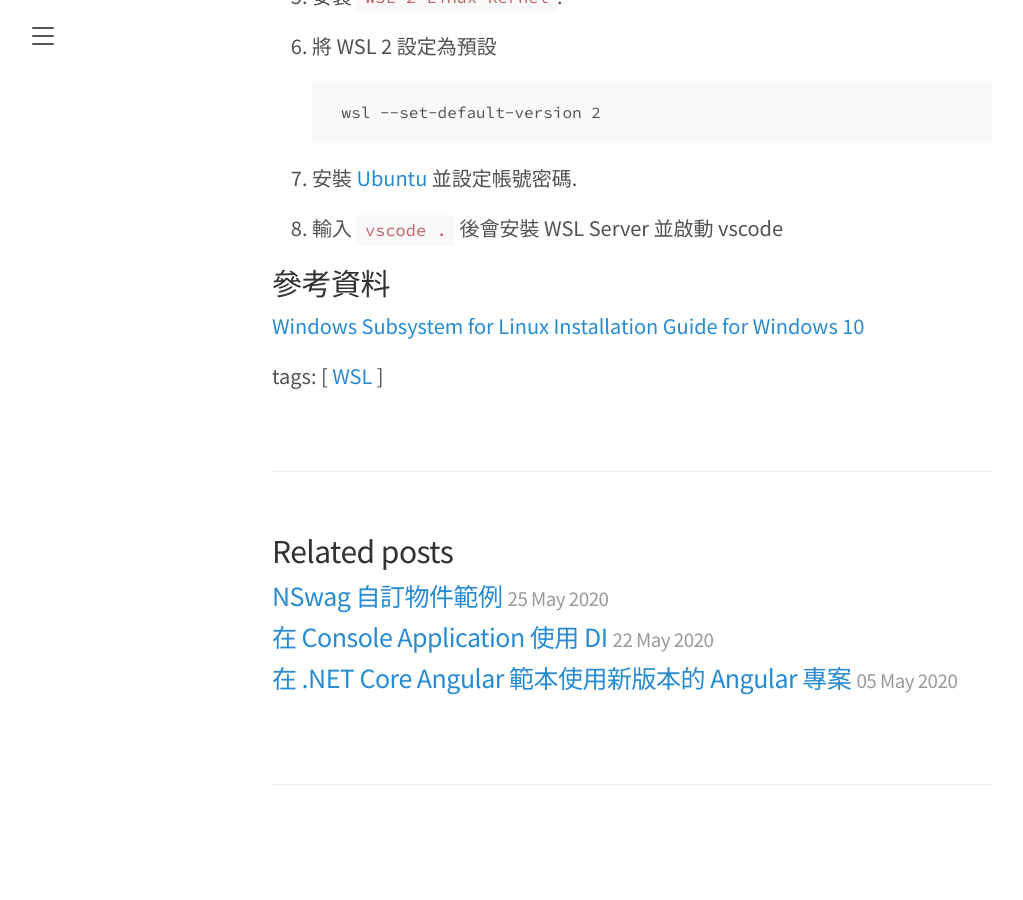
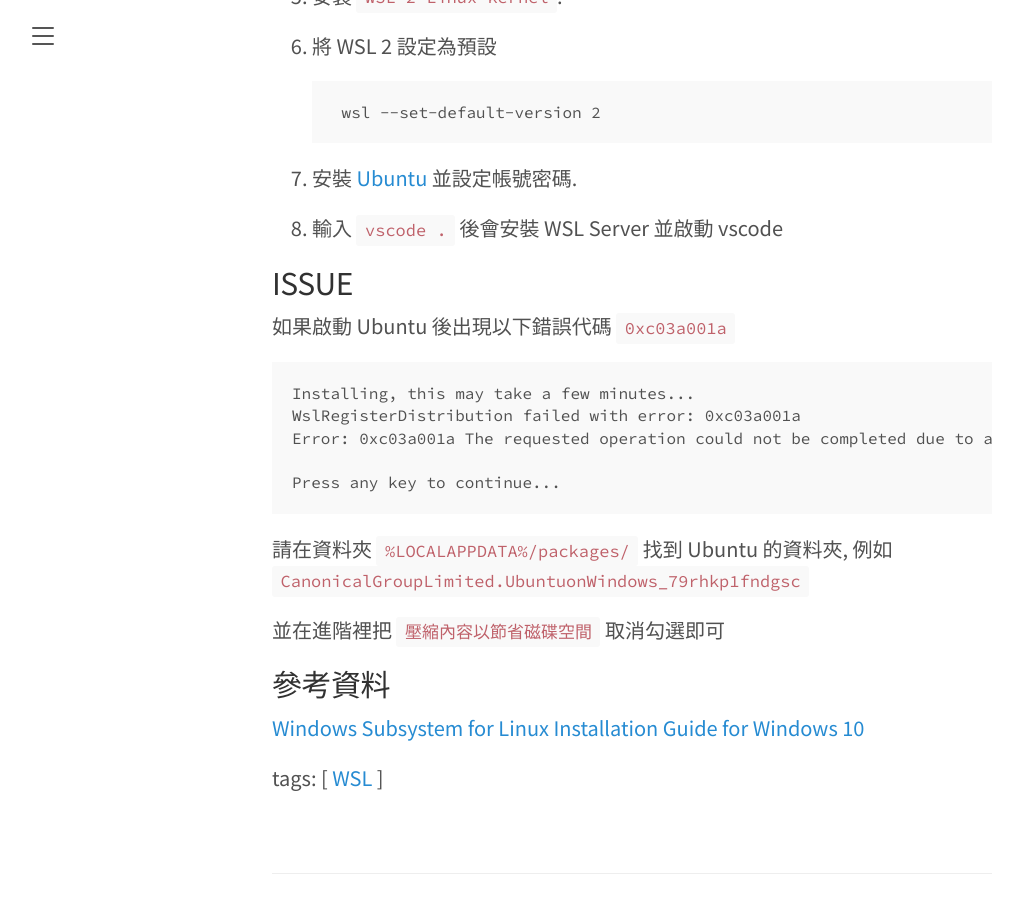
Before and after one commit to davidyujia/davidyujia.github.io, a Jekyll site: the page built from _posts/2020-06-26-wsl2-setup.md, in a window 1280 px wide and 900 px high, scrolled down 745 px. Shown: the whole window, without its empty margins (8-1031 px from the left). Built offline with Jekyll 4.4.1, drawn with Linux system fonts in a browser that asks for light colours; our own code applies the rules of GitHub Pages for plain Markdown files; comment, search, counter and statistics services are not loaded; before the commit the page ends 1561 px from its top, so only the background shows below that.

Commit message:
Update 2020-06-26-wsl2-setup.md

````diff
--- a/_posts/2020-06-26-wsl2-setup.md
+++ b/_posts/2020-06-26-wsl2-setup.md
@@ -36,6 +36,22 @@
 
 1. 輸入 `vscode .` 後會安裝 WSL Server 並啟動 vscode
 
+## ISSUE
+
+如果啟動 Ubuntu 後出現以下錯誤代碼 `0xc03a001a`
+
+```cmd
+Installing, this may take a few minutes...
+WslRegisterDistribution failed with error: 0xc03a001a
+Error: 0xc03a001a The requested operation could not be completed due to a virtual disk system limitation.  Virtual hard disk files must be uncompressed and unencrypted and must not be sparse.
+
+Press any key to continue...
+```
+
+請在資料夾 `%LOCALAPPDATA%/packages/` 找到 Ubuntu 的資料夾, 例如 `CanonicalGroupLimited.UbuntuonWindows_79rhkp1fndgsc`
+
+並在進階裡把 `壓縮內容以節省磁碟空間` 取消勾選即可
+
 ## 參考資料
 
 [Windows Subsystem for Linux Installation Guide for Windows 10](https://aka.ms/wslinstall)
````
